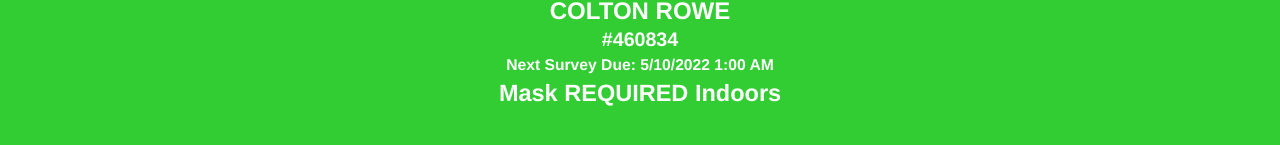
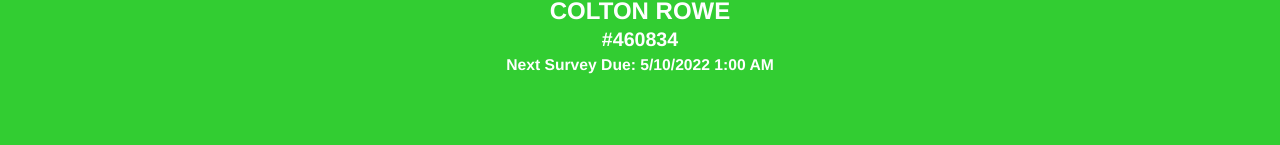
Before and after one commit to enau7/badge, a plain HTML site: page index.html in a window 1280 px wide. Shown: the part 411-556 px from the top of the page. Drawn offline with Linux system fonts and the light colour scheme.

Commit message:
Update index.html

```diff
--- a/index.html
+++ b/index.html
@@ -34,7 +34,7 @@
  </div>
 
  <div style=font-size:0.8em><div id="nextmdyt">Next Survey Due: 2/9/2022</div></div>
- <div class=badge-mask-language>Mask REQUIRED Indoors</div>
+ <div class=badge-mask-language></div>
 </div>
 
 <script>
```
